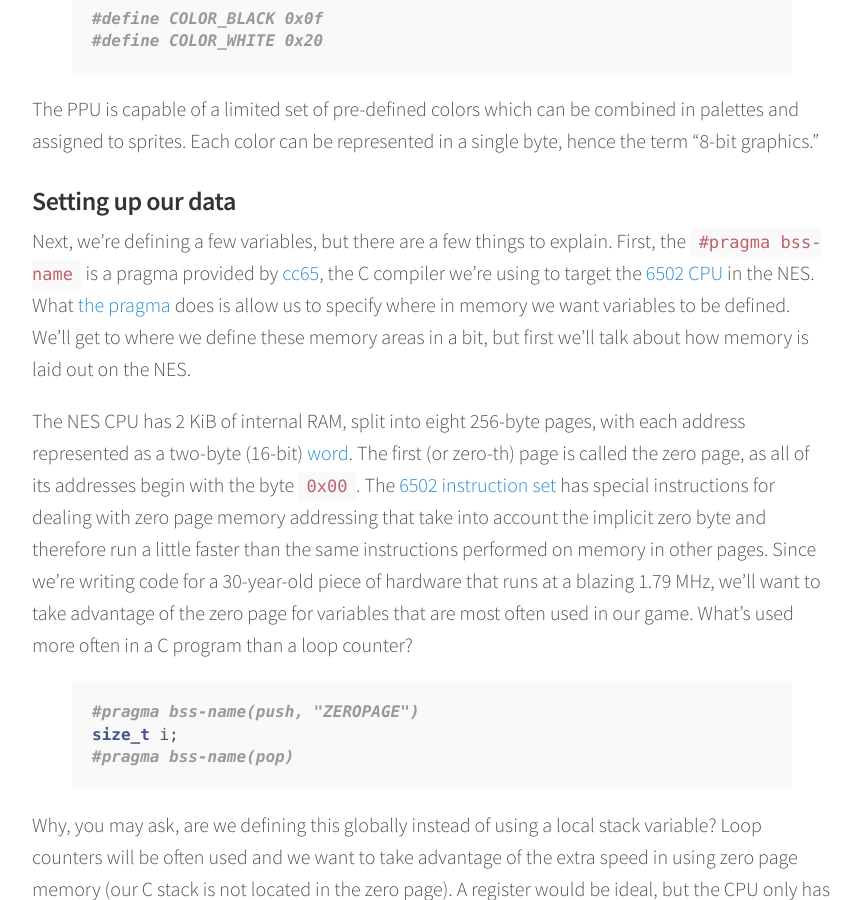
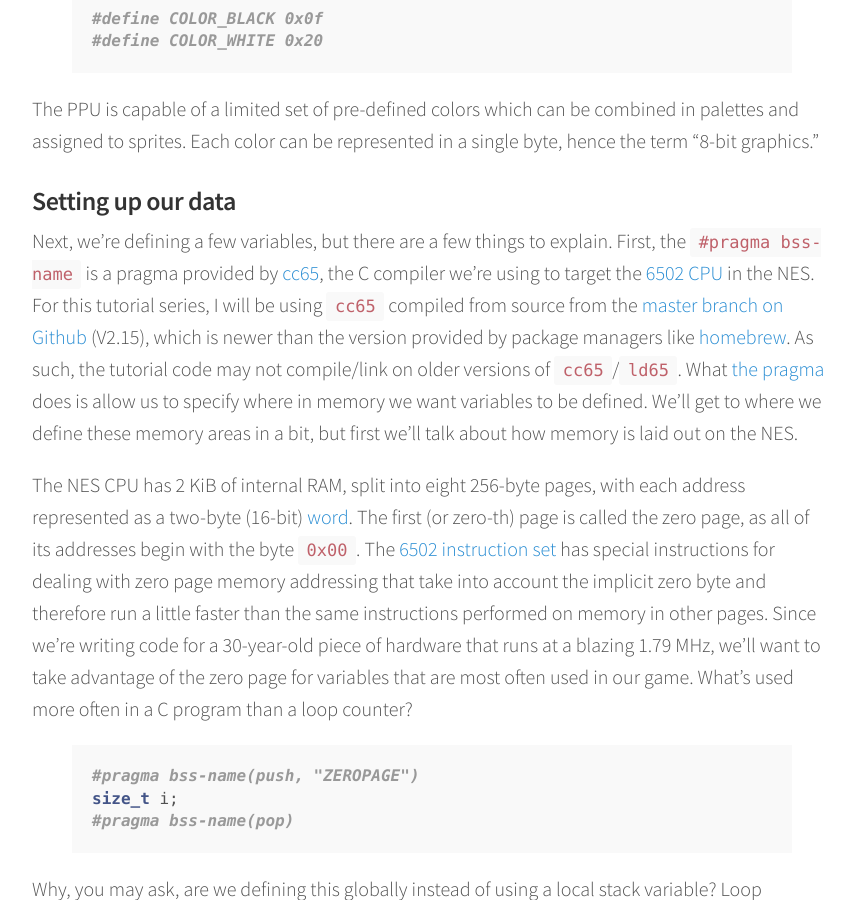
Before and after one commit to cirla/nesdev, a Jekyll site: the page built from _posts/2016-01-18-hello-world-part-one.md, in a window 1280 px wide and 900 px high, scrolled down 1620 px. Shown: the whole window, without its empty margins (208-1069 px from the left). Built offline with Jekyll 4.4.1, drawn with Linux system fonts in a browser that asks for light colours.

Commit message:
add note to tutorial about cc65 version

```diff
--- a/_posts/2016-01-18-hello-world-part-one.md
+++ b/_posts/2016-01-18-hello-world-part-one.md
@@ -47,6 +47,8 @@ Each color can be represented in a single byte, hence the term "8-bit graphics."
 
 Next, we're defining a few variables, but there are a few things to explain.
 First, the `#pragma bss-name` is a pragma provided by [cc65](http://cc65.github.io/cc65/), the C compiler we're using to target the [6502 CPU](http://wiki.nesdev.com/w/index.php/CPU) in the NES.
+For this tutorial series, I will be using `cc65` compiled from source from the [master branch on Github](https://github.com/cc65/cc65) (V2.15), which is newer than the version provided by package managers like [homebrew](http://brew.sh/).
+As such, the tutorial code may not compile/link on older versions of `cc65`/`ld65`.
 What [the pragma](http://cc65.github.io/doc/cc65.html#ss7.1) does is allow us to specify where in memory we want variables to be defined.
 We'll get to where we define these memory areas in a bit, but first we'll talk about how memory is laid out on the NES.
 
```
